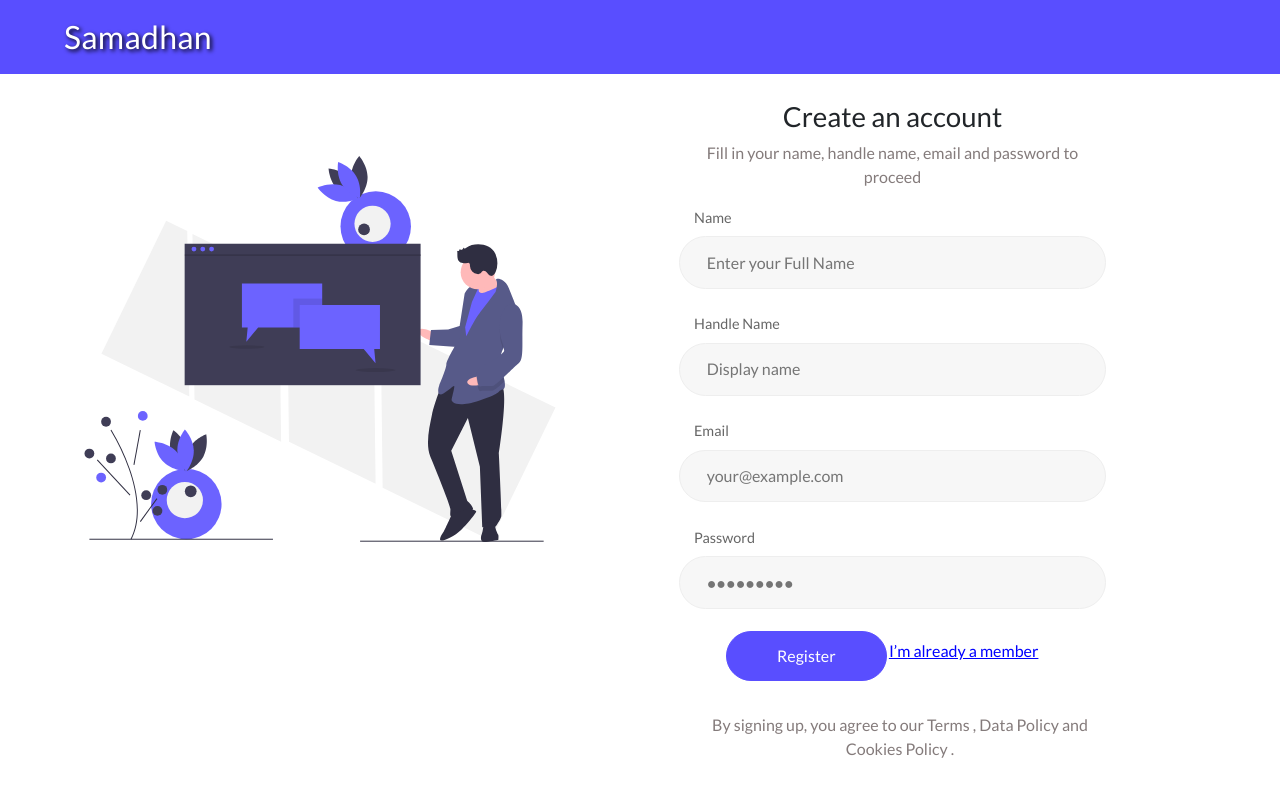
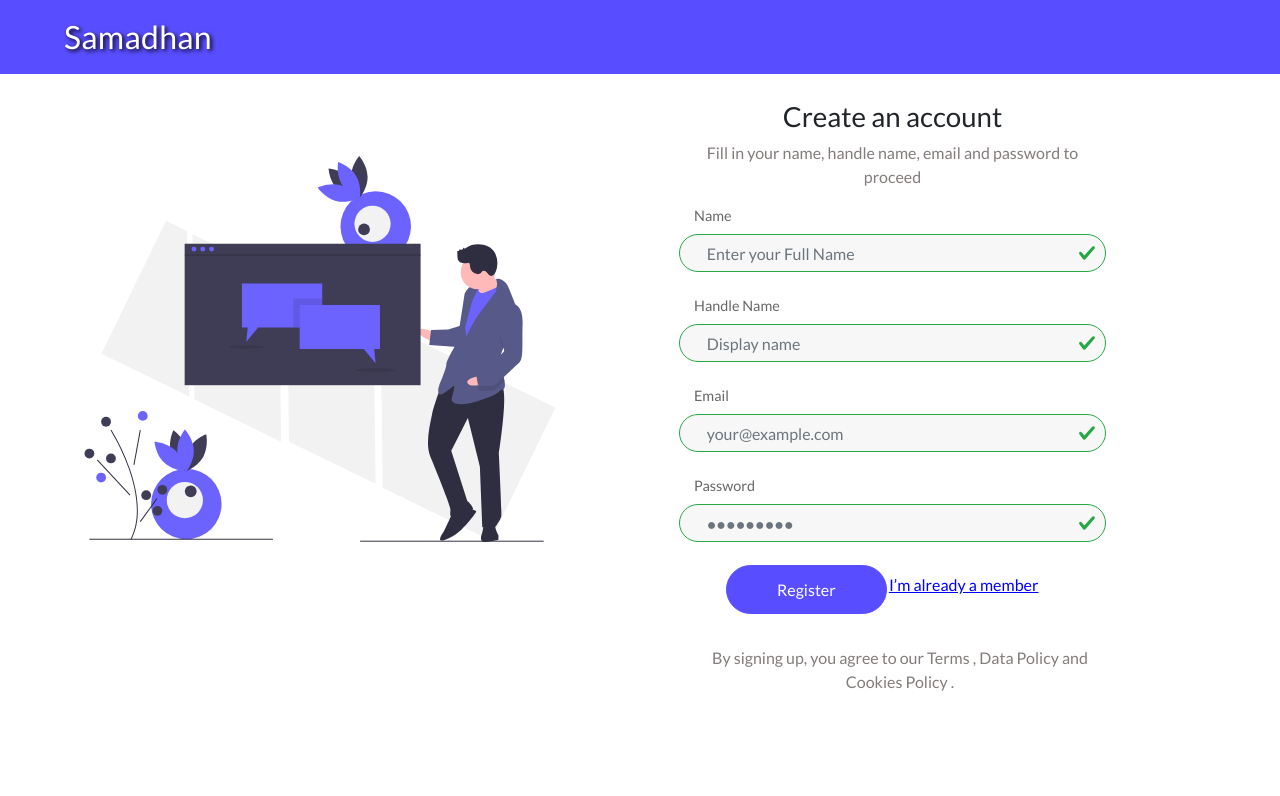
Before and after one commit to singhshubham98/Samadhan, a React (Create React App) app: page /register in a window 1280 px wide. Shown: the top 796 px of the page. Built offline with nearby package versions, Linux system fonts and the light colour scheme.

Commit message:
Register.js form Validation

```diff
--- a/src/components/authentication/Register.js
+++ b/src/components/authentication/Register.js
@@ -2,9 +2,88 @@
 import image from "../../images/undraw_online_discussion_5wgl.svg";
 import "../../css/Register.css";
 import AuthNavbar from "../layout/AuthNavbar";
+import { Form, FormGroup, FormFeedback, Label, Input } from "reactstrap";
+import { isExpressionWrapper } from "@babel/types";
+
 class Register extends Component {
-  state = {};
+  constructor(props) {
+    super(props);
+    this.state = {
+      name: "",
+      handleName: "",
+      email: "",
+      password: "",
+      touched: {
+        name: false,
+        handleName: false,
+        email: false,
+        password: false
+      }
+    };
+    this.handleInputChange = this.handleInputChange.bind(this);
+    this.handleSubmit = this.handleSubmit.bind(this);
+    this.handleBlur = this.handleBlur.bind(this);
+  }
+
+  handleInputChange(event) {
+    const target = event.target;
+    const value = target.value;
+    const name = target.name;
+    this.setState({
+      [name]: value
+    });
+  }
+  handleSubmit(event) {
+    console.log(JSON.stringify(this.state));
+    event.preventDefault();
+  }
+
+  handleBlur = feild => event => {
+    this.setState({
+      touched: { ...this.state.touched, [feild]: true }
+    });
+  };
+
+  validate(name, handleName, email, password) {
+    const error = {
+      name: "",
+      handleName: "",
+      email: "",
+      password: ""
+    };
+
+    var filter = /^([a-zA-Z0-9_\.\-])+\@(([a-zA-Z0-9\-])+\.)+([a-zA-Z0-9]{2,4})+$/;
+    if (this.state.touched.email && !filter.test(email)) {
+      error.email = "Please provide a valid email address";
+    }
+
+    if (this.state.touched.name && name.length < 3)
+      error.name = "Name must contains atleast 3 charchters";
+    else if (this.state.touched.name && name.length > 20)
+      error.name = "Name can contains atmost 20 charchters";
+
+    if (this.state.touched.handleName && handleName.length < 3)
+      error.handleName = "Name must contains atleast 3 charchters";
+    else if (this.state.touched.handleName && handleName.length > 20)
+      error.handleName = "Name can contains atmost 20 charchters";
+
+    if (this.state.touched.password && password.length < 8)
+      error.password = "Password must contain atleast 8 letters";
+
+    return error;
+  }
   render() {
+    const errors = this.validate(
+      this.state.name,
+      this.state.handleName,
+      this.state.email,
+      this.state.password
+    );
+    const isEnable =
+      errors.name.length > 0 ||
+      errors.handleName.length > 0 ||
+      errors.email.length > 0 ||
+      errors.password.length > 0;
     return (
       <React.Fragment>
         <AuthNavbar />
@@ -19,39 +98,73 @@
                 <p>
                   Fill in your name, handle name, email and password to proceed
                 </p>
-                <form className="form">
-                  <label>Name</label>
-                  <input
+                <Form className="form" onSubmit={this.handleSubmit}>
+                  <FormGroup row>
+                    <Label>Name</Label>
+                    <Input
                       type="text"
                       name="name"
                       id="name"
                       placeholder="Enter your Full Name"
+                      value={this.state.name}
+                      onBlur={this.handleBlur("name")}
+                      valid={errors.name === ""}
+                      invalid={errors.name !== ""}
+                      onChange={this.handleInputChange}
                     />
-                  <label>Handle Name</label>
-                  <input
+                    <FormFeedback>{errors.name}</FormFeedback>
+                  </FormGroup>
+                  <FormGroup row>
+                    <Label>Handle Name</Label>
+                    <Input
                       type="text"
-                    name="handle"
-                    id="handle"
+                      name="handleName"
+                      id="handleName"
                       placeholder="Display name"
+                      value={this.state.handle}
+                      onBlur={this.handleBlur("handleName")}
+                      valid={errors.handleName === ""}
+                      invalid={errors.handleName !== ""}
+                      onChange={this.handleInputChange}
                     />
-                  <label>Email</label>
-                  <input
+                    <FormFeedback className="error">
+                      {errors.handleName}
+                    </FormFeedback>
+                  </FormGroup>
+                  <FormGroup row>
+                    <Label>Email</Label>
+                    <Input
                       type="text"
                       name="email"
                       id="email"
                       placeholder="your@example.com"
+                      value={this.state.email}
+                      onBlur={this.handleBlur("email")}
+                      valid={errors.email === ""}
+                      invalid={errors.email !== ""}
+                      onChange={this.handleInputChange}
                     />
-                  <label>Password</label>
-                  <input
+                    <FormFeedback>{errors.email}</FormFeedback>
+                  </FormGroup>
+                  <FormGroup row>
+                    <Label>Password</Label>
+                    <Input
                       type="password"
                       name="password"
                       id="password"
                       placeholder="&#9679;&#9679;&#9679;&#9679;&#9679;&#9679;&#9679;&#9679;&#9679;"
                       autoComplete="off"
+                      value={this.state.password}
+                      onBlur={this.handleBlur("password")}
+                      valid={errors.password === ""}
+                      invalid={errors.password !== ""}
+                      onChange={this.handleInputChange}
                     />
+                    <FormFeedback>{errors.password}</FormFeedback>
+                  </FormGroup>
                   <div className="row">
                     <div className="col-md-5">
-                      <button type="submit" className="but">
+                      <button disabled={isEnable} type="submit" className="but">
                         Register
                       </button>
                     </div>
@@ -71,7 +184,7 @@
                       Cookies Policy .
                     </p>
                   </div>
-                </form>
+                </Form>
               </div>
             </div>
           </div>
--- a/src/css/Register.css
+++ b/src/css/Register.css
@@ -123,3 +123,7 @@
   margin-top: 4vh !important;
   margin-left: 15px;
 }
+
+.error {
+  margin-bottom: 2vh;
+}
```
Lines whose indentation alone changed are shown as unchanged.
